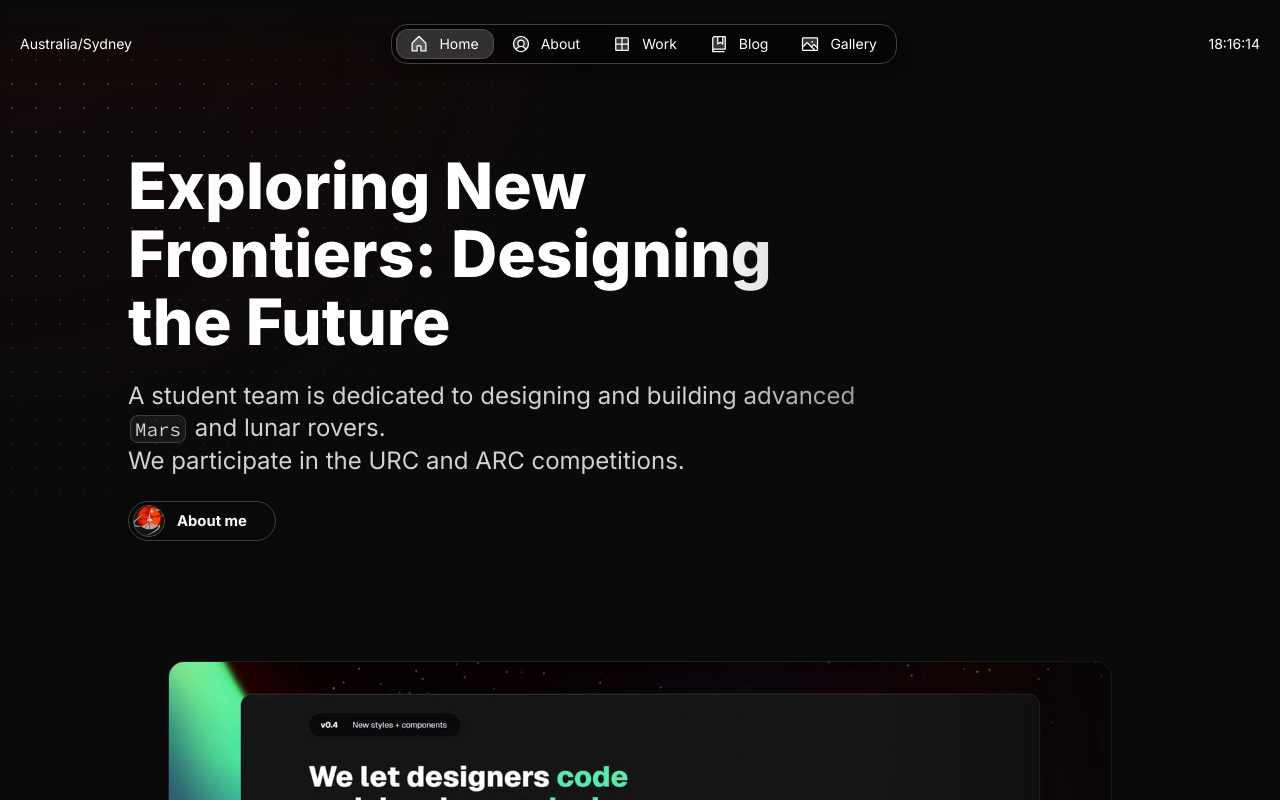
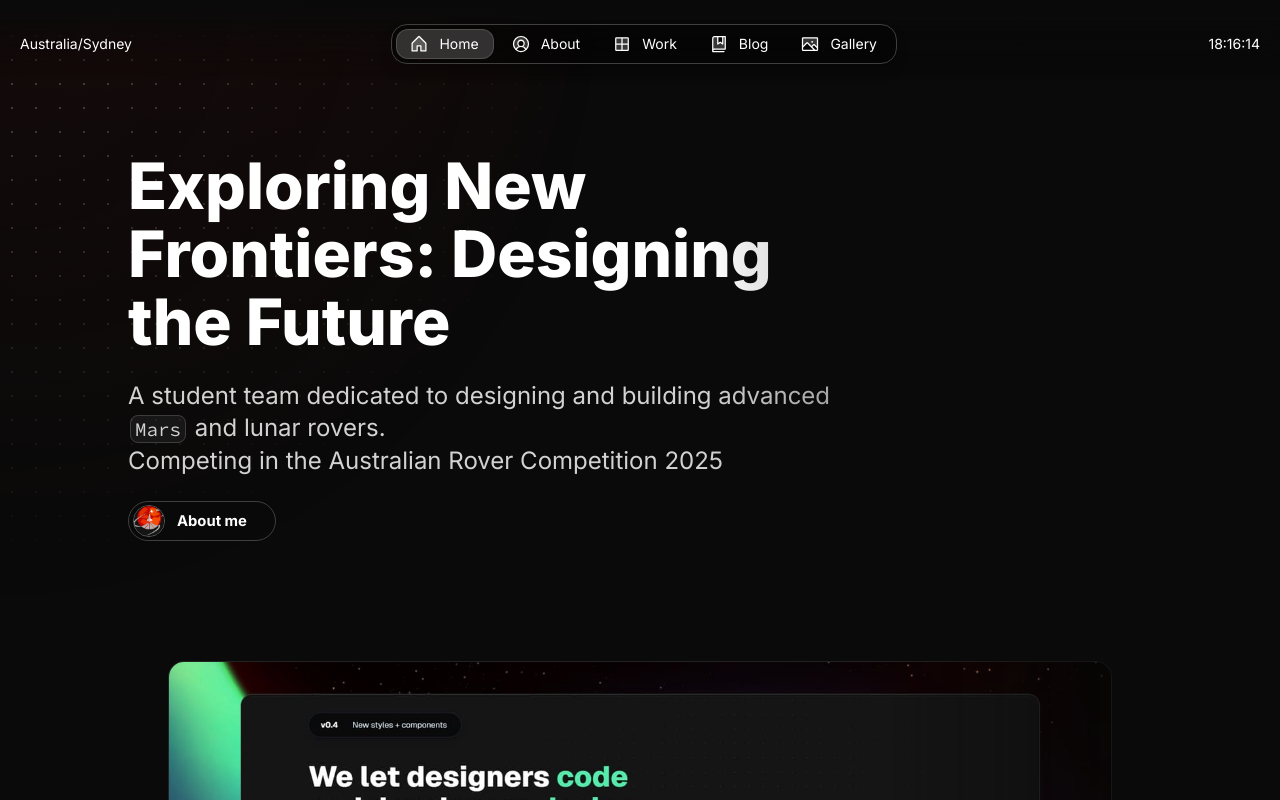
Before and after one commit to jettr25/marsmqu, a Next.js app: page /en in a window 1280 px wide. Shown: the top 800 px of the page. Built offline with nearby package versions, Linux system fonts and the light colour scheme.

Commit message:
Image Change

```diff
--- a/src/app/resources/content.js
+++ b/src/app/resources/content.js
@@ -48,7 +48,7 @@ const home = {
     title: `${person.name} Rover`,
     description:`A student team dedicated to designing and building advanced Mars and lunar rovers. We participate in the URC and ARC competitions, where our robots are tested in tasks like collecting scientific samples, navigating challenging terrain autonomously, and performing equipment maintenance.`,
     headline: <>Exploring New Frontiers: Designing the Future</>,
-    subline: <>A student team is dedicated to designing and building advanced <InlineCode>Mars</InlineCode> and lunar rovers.<br/> We participate in the URC and ARC competitions.</>
+    subline: <>A student team dedicated to designing and building advanced <InlineCode>Mars</InlineCode> and lunar rovers.<br/> Competing in the Australian Rover Competition 2025</>
 }
 
 const about = {
@@ -128,7 +128,7 @@ const about = {
                 // optional: leave the array empty if you don't want to display images
                 images: [
                     {
-                        src: '/images/projects/project-01/cover-02.jpg',
+                        src: '/images/rover.gif',
                         alt: 'Project image',
                         width: 16,
                         height: 9
```
